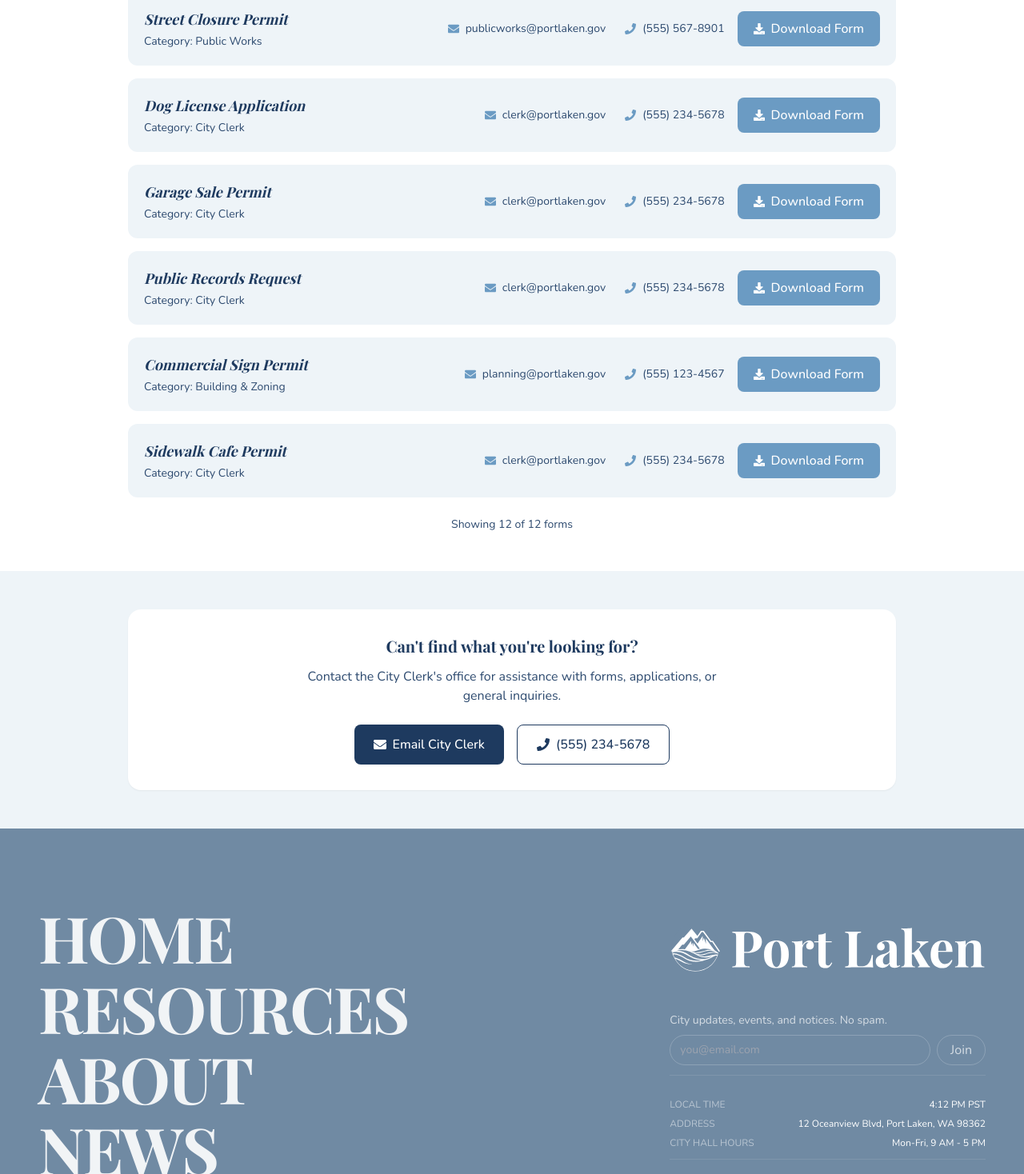
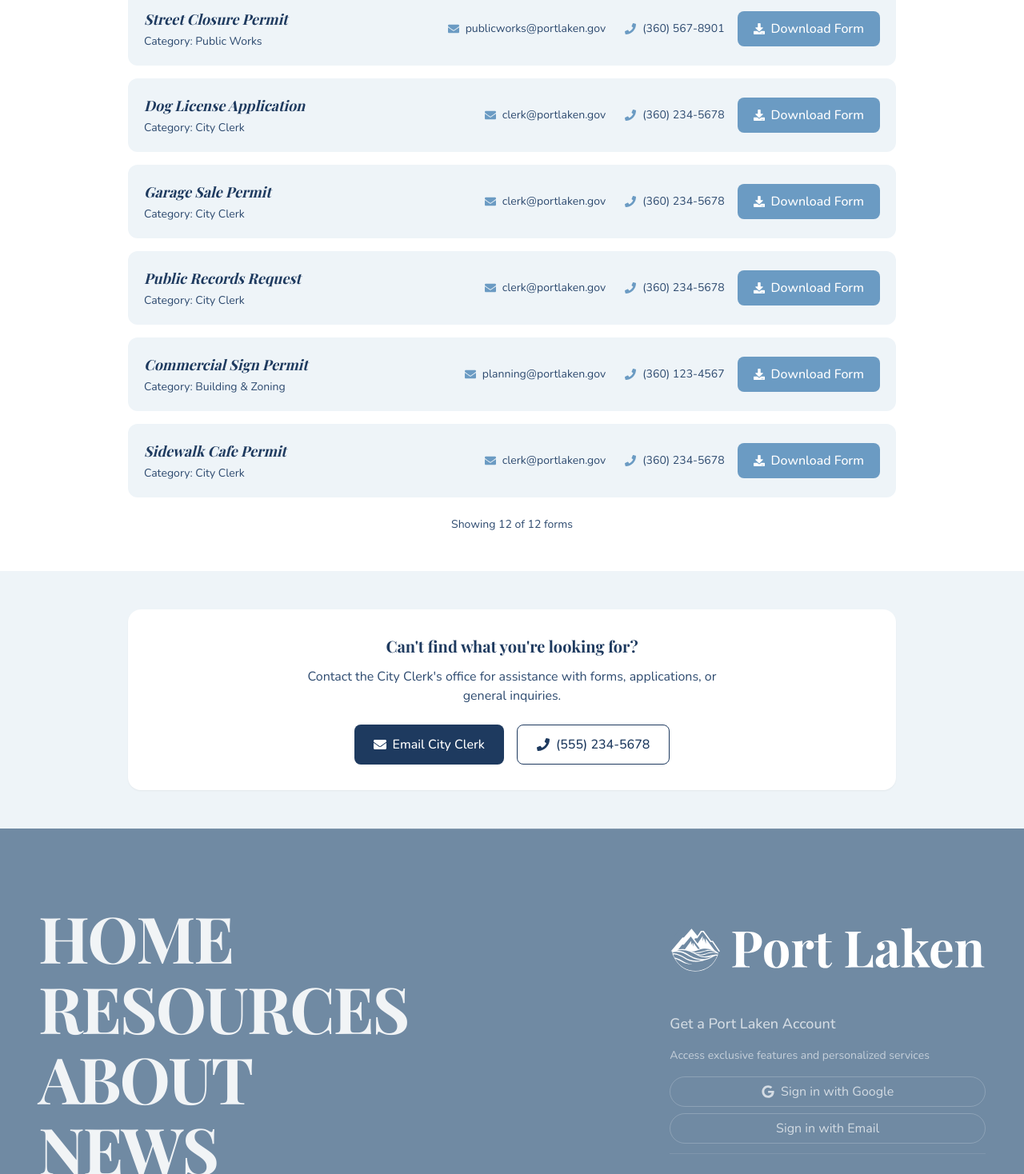
Before and after one commit to CleeYOpro/portLakenWeb, a Next.js app: page /forms in a window 1280 px wide. Shown: the part 1802-3270 px from the top of the page at 80% size. Built offline with nearby package versions, Linux system fonts and the light colour scheme; no server answers; a web font is replaced by a local one.

Commit message:
feat: Implement user account creation page with email/password and Google sign-up.

```diff
--- a/app/boards-committees/apply/page.tsx
+++ b/app/boards-committees/apply/page.tsx
@@ -259,7 +259,7 @@ export default function ApplyPage() {
                         onChange={handleInputChange}
                         required
                         className="w-full px-4 py-3 bg-gray-50 border border-gray-200 rounded-xl font-nunito text-gray-700 focus:outline-none focus:ring-2 focus:ring-[#708AA3]/30 focus:border-[#708AA3] transition-all"
-                        placeholder="(555) 123-4567"
+                        placeholder="(360) 597-3322"
                       />
                     </div>
                     <div>
--- a/app/components/Footer.tsx
+++ b/app/components/Footer.tsx
@@ -7,9 +7,10 @@ import {
   FaDirections
 } from "react-icons/fa";
 import { FaXTwitter, FaFacebookF } from "react-icons/fa6";
-import { FaPhone, FaEnvelope } from "react-icons/fa";
+import { FaPhone, FaEnvelope, FaGoogle } from "react-icons/fa";
 import { motion } from "framer-motion";
 import Image from "next/image";
+import { useAuth } from "@/context/AuthContext"; // Import the useAuth hook
 
 export default function Footer() {
   const containerVariants = {
@@ -29,6 +30,18 @@ export default function Footer() {
       opacity: 1,
       y: 0,
       transition: { duration: 0.6, ease: [0.22, 1, 0.36, 1] as const }
+    }
+  };
+
+  const { user, loading, signInWithGoogle } = useAuth(); // Get user info from auth context
+
+  const handleSignInWithGoogle = async () => {
+    if (!loading && !user) {
+      try {
+        await signInWithGoogle();
+      } catch (error) {
+        console.error("Error signing in with Google:", error);
+      }
     }
   };
 
@@ -75,7 +88,7 @@ export default function Footer() {
 
           </div>
 
-          {/* Right Column: Newsletter, Utils, Socials, Bottom */}
+          {/* Right Column: Account Section, Utils, Socials, Bottom */}
           <div className="flex flex-col h-full lg:w-1/3 gap-4 lg:min-h-[400px] w-full">
 
             {/* SVG Logo at the top */}
@@ -96,31 +109,62 @@ export default function Footer() {
 
 
 
-            {/* Newsletter */}
+            {/* Port Laken Account Section */}
             <motion.div
               variants={itemVariants}
-              className="flex flex-col gap-2 text-white/70 py-3 border-b border-white/10 w-full"
+              className="flex flex-col gap-4 text-white/70 py-3 border-b border-white/10 w-full"
             >
-              <p className="text-sm max-w-full">
-                City updates, events, and notices. No spam.
-              </p>
-              <form className="flex flex-col sm:flex-row gap-2 w-full max-w-full">
-                <input
-                  type="email"
-                  placeholder="you@email.com"
-                  className="flex-1 bg-transparent border border-white/20 rounded-full px-3 py-1.5 text-sm text-white w-full"
-                />
-                <button
+              {user ? (
+                // Show welcome message if user is logged in
+                <div className="flex flex-col gap-3">
+                  <h3 className="text-lg font-medium">Port Laken welcomes you back, {user.displayName || user.email?.split('@')[0]}</h3>
+
+                  <Link
+                    href="/dashboard"
                     className="px-4 py-1.5 rounded-full border border-white/20
                               bg-transparent
                               text-white/70
                               flex items-center justify-center
                               transition-all duration-300
-                            hover:bg-white hover:text-[#708aa3] w-full sm:w-auto"
+                              hover:bg-white hover:text-[#708aa3] w-full sm:w-auto text-center"
                   >
-                  Join
+                    View your Port Laken Dashboard
+                  </Link>
+                </div>
+              ) : (
+                // Show sign in options if user is not logged in
+                <>
+                  <h3 className="text-lg font-medium">Get a Port Laken Account</h3>
+                  <p className="text-sm max-w-full text-white/60">Access exclusive features and personalized services</p>
+
+                  <div className="flex flex-col gap-2 w-full max-w-full">
+                    <button
+                        onClick={handleSignInWithGoogle}
+                        disabled={loading}
+                        className="px-4 py-1.5 rounded-full border border-white/20
+                                bg-transparent
+                                text-white/70
+                                flex items-center justify-center
+                                transition-all duration-300
+                                hover:bg-white hover:text-[#708aa3] w-full disabled:opacity-50 disabled:cursor-not-allowed"
+                      >
+                        <FaGoogle className="mr-2" /> Sign in with Google
                       </button>
-              </form>
+
+                    <Link
+                      href="/sign-in"
+                      className="px-4 py-1.5 rounded-full border border-white/20
+                                bg-transparent
+                                text-white/70
+                                flex items-center justify-center
+                                transition-all duration-300
+                                hover:bg-white hover:text-[#708aa3] w-full"
+                    >
+                      Sign in with Email
+                    </Link>
+                  </div>
+                </>
+              )}
             </motion.div>
 
             {/* Utils */}
--- a/app/create-account/layout.tsx
+++ b/app/create-account/layout.tsx
@@ -1,4 +1,5 @@
 import Navbar from "../components/Navbar";
+import { Suspense } from "react";
 
 export default function CreateAccountLayout({
   children,
@@ -9,7 +10,9 @@ export default function CreateAccountLayout({
     <div className="min-h-screen flex flex-col">
       <Navbar />
       <main className="flex-1">
-        {children}
+        <Suspense fallback={<div>Loading...</div>}>
+          {children}
+        </Suspense>
       </main>
     </div>
   );
--- a/app/departments/police-department/page.tsx
+++ b/app/departments/police-department/page.tsx
@@ -135,7 +135,7 @@ export default function PoliceDepartmentPage() {
               </div>
               <div className="bg-white/10 border border-white/20 rounded-2xl px-8 py-5 text-center">
                 <div className="text-white/60 text-xs uppercase tracking-widest mb-1">Non-Emergency</div>
-                <div className="text-2xl font-bold text-white">(555) 400-5000</div>
+                <div className="text-2xl font-bold text-white">(360) 597-3322</div>
               </div>
             </div>
           </RevealOnScroll>
--- a/app/forms/page.tsx
+++ b/app/forms/page.tsx
@@ -58,84 +58,84 @@ const allForms: Form[] = [
     title: "Residential Building Permit Application",
     category: "Building & Zoning",
     email: "planning@portlaken.gov",
-    phone: "(555) 123-4567",
+    phone: "(3) 123-4567",
   },
   {
     id: 2,
     title: "Special Event Permit Application",
     category: "City Clerk",
     email: "clerk@portlaken.gov",
-    phone: "(555) 234-5678",
+    phone: "(360) 234-5678",
   },
   {
     id: 3,
     title: "Park Facility Reservation Form",
     category: "Parks & Recreation",
     email: "parks@portlaken.gov",
-    phone: "(555) 345-6789",
+    phone: "(360) 345-6789",
   },
   {
     id: 4,
     title: "Business License Application",
     category: "Finance",
     email: "finance@portlaken.gov",
-    phone: "(555) 456-7890",
+    phone: "(360) 456-7890",
   },
   {
     id: 5,
     title: "Zoning Variance Request",
     category: "Building & Zoning",
     email: "planning@portlaken.gov",
-    phone: "(555) 123-4567",
+    phone: "(360) 123-4567",
   },
   {
     id: 6,
     title: "Water Service Connection Application",
     category: "Public Works",
     email: "utilities@portlaken.gov",
-    phone: "(555) 567-8901",
+    phone: "(360) 567-8901",
   },
   {
     id: 7,
     title: "Street Closure Permit",
     category: "Public Works",
     email: "publicworks@portlaken.gov",
-    phone: "(555) 567-8901",
+    phone: "(360) 567-8901",
   },
   {
     id: 8,
     title: "Dog License Application",
     category: "City Clerk",
     email: "clerk@portlaken.gov",
-    phone: "(555) 234-5678",
+    phone: "(360) 234-5678",
   },
   {
     id: 9,
     title: "Garage Sale Permit",
     category: "City Clerk",
     email: "clerk@portlaken.gov",
-    phone: "(555) 234-5678",
+    phone: "(360) 234-5678",
   },
   {
     id: 10,
     title: "Public Records Request",
     category: "City Clerk",
     email: "clerk@portlaken.gov",
-    phone: "(555) 234-5678",
+    phone: "(360) 234-5678",
   },
   {
     id: 11,
     title: "Commercial Sign Permit",
     category: "Building & Zoning",
     email: "planning@portlaken.gov",
-    phone: "(555) 123-4567",
+    phone: "(360) 123-4567",
   },
   {
     id: 12,
     title: "Sidewalk Cafe Permit",
     category: "City Clerk",
     email: "clerk@portlaken.gov",
-    phone: "(555) 234-5678",
+    phone: "(360) 234-5678",
   },
 ];
 
--- a/app/news/[slug]/page.tsx
+++ b/app/news/[slug]/page.tsx
@@ -242,7 +242,7 @@ const articles: Record<string, Article> = {
       "Following 18 months of resident complaints and three separate draft ordinances, the council unanimously approved a comprehensive short-term rental regulatory framework taking effect April 12.",
       "Key provisions: all operators must obtain a city permit, renewable annually at $250. Rentals in residential zones are capped at 90 days per calendar year. Operators must designate a local contact person available by phone within one hour during any active rental. Properties with three or more substantiated noise or nuisance complaints within 12 months face permit suspension.",
       "Fines for operating without a permit begin at $500 per day. Repeat violations can result in permanent permit ineligibility. The ordinance explicitly exempts hosted rentals — where the property owner is present — from the 90-day cap, addressing concerns from residents who rely on occasional rental income to offset rising mortgage costs.",
-      "Current operators have 90 days to register and comply. The permit application portal will be live at the city website by January 31. Questions: Office of Community Development at (555) 400-4100.",
+      "Current operators have 90 days to register and comply. The permit application portal will be live at the city website by January 31. Questions: Office of Community Development at (360) 597-3322.",
       "DOWNTOWN PARKING STUDY: $75,000 AUTHORIZED:",
       "The council authorized $75,000 for a comprehensive downtown parking study by traffic engineering firm Meridian Associates. The study will analyze current utilization across all public and private surface lots and on-street spaces, model demand under the Downtown Revitalization Initiative's development program, and evaluate options including a structured parking facility, dynamic pricing, and shared parking agreements with private lot owners.",
       "Results are expected by August, at which point staff will present findings and a recommendation on whether to move forward with structured parking.",
--- a/app/page.tsx
+++ b/app/page.tsx
@@ -3,7 +3,7 @@
 import { useState, useEffect, useRef } from "react";
 import { useRouter } from "next/navigation";
 import Link from "next/link";
-import { useAuth } from "@/context/AuthContext";
+import { useAuth } from "@/context/AuthContext";  // Make sure to destructure loading as well
 import Image from "next/image";
 import { IoMdAlert } from "react-icons/io";
 import { HiDocumentText } from "react-icons/hi";
@@ -128,7 +128,7 @@ export default function Home() {
   const [activeSlide, setActiveSlide] = useState(0);
   const [scrolled, setScrolled] = useState(false);
   const [paused, setPaused] = useState(false);
-  const { user } = useAuth(); // Get the authenticated user
+  const { user, loading } = useAuth(); // Get the authenticated user and loading state
 
   useEffect(() => {
     if (paused) return;
@@ -260,10 +260,37 @@ export default function Home() {
               const [first, ...rest] = action.title.split(' ');
               const second = rest.join(' ') || '';
 
+              // Determine the href based on auth state and loading status
+              let href;
+              if (loading) {
+                // While loading, prevent navigation by linking to '#'
+                href = '#';
+              } else if (user) {
+                // Authenticated user goes to the authLink
+                href = action.authLink;
+              } else {
+                // Non-authenticated user goes to sign-in with callback
+                href = `${action.nonAuthLink}?callbackUrl=${encodeURIComponent(action.authLink)}`;
+              }
+
               return (
-                <a
+                <Link
                   key={idx}
-                  href={user ? action.authLink : action.nonAuthLink}
+                  href={href}
+                  onClick={(e) => {
+                    // If auth state is still loading, prevent the click
+                    if (loading) {
+                      e.preventDefault();
+                      // Optionally show a message or do nothing
+                      return;
+                    }
+
+                    // If user is authenticated, allow normal navigation
+                    if (user) return;
+
+                    // If user is not authenticated, the link already includes callback URL
+                    // So we don't need additional logic here
+                  }}
                   className={`
               group relative block
               transition-all duration-500 ease-out
@@ -319,10 +346,9 @@ export default function Home() {
                 bg-gradient-to-br from-primary/20 via-primary/10 to-transparent
                 blur-xl -z-10
                 scale-110 group-hover:scale-125
-                [@media(hover:hover)]:block hidden
               `}
-                  />
-                </a>
+                  ></div>
+                </Link>
               );
             })}
           </div>
@@ -847,6 +873,7 @@ function AccountSection() {
   // ── Signed-out state: unified two-column layout ──────────────────────────
   return (
     <section className="relative py-20 px-6 md:px-20 overflow-hidden animate-[fadeIn_0.8s_ease]">
+      {/* Background Glow */}
       <div className="absolute inset-0 -z-10">
         <div className="absolute top-1/2 left-1/2 -translate-x-1/2 -translate-y-1/2 w-[900px] h-[500px] bg-primary-shade/10 rounded-full blur-3xl" />
       </div>
@@ -854,42 +881,26 @@ function AccountSection() {
       <div className="max-w-6xl mx-auto">
         <div className="grid md:grid-cols-2 gap-12 lg:gap-20 items-start">
 
-          {/* Left */}
-          <div className="space-y-7">
-            <p className="text-primary-shade/40 text-xs font-semibold tracking-[0.18em] uppercase">
-              Port Laken · Your City
+          {/* Left Side */}
+          <div className="space-y-6">
+            <h3 className="font-playfair text-4xl md:text-5xl font-bold text-primary-shade leading-tight tracking-tight">
+              <span className="italic">Stay in the loop.</span> Get the latest stories, highlights, and the people shaping Port Laken.
+            </h3>
+            <p className="text-primary-shade/70 text-sm font-light tracking-wide hover:text-primary-shade/90 transition-colors duration-300 max-w-md">
+              Create your Port Laken Account to get started.
             </p>
-            <h3 className="font-playfair text-5xl md:text-6xl font-bold text-primary-shade leading-tight tracking-tight">
-              <span className="italic">Stay in the loop.</span>
-            </h3>
-            <p className="text-primary-shade/60 text-lg font-light leading-relaxed max-w-md">
-              Port Laken&apos;s latest stories, creative highlights, and the people shaping our city&apos;s future — all in one place.
-            </p>
-            <ul className="space-y-3">
-              {[
-                "Breaking city news & council updates",
-                "Resident stories & community spotlights",
-                "Events, parks, and local business finds",
-              ].map((item) => (
-                <li key={item} className="flex items-start gap-3 text-base text-primary-shade/70 font-light">
-                  <span className="w-2 h-2 rounded-full bg-primary-shade/60 flex-shrink-0 mt-1" />
-                  {item}
-                </li>
-              ))}
-            </ul>
+
           </div>
 
-          {/* Right */}
-          <div className="space-y-5 bg-white/70 backdrop-blur-xl border border-primary-shade/10 rounded-3xl p-8 shadow-xl">
-            <p className="text-primary-shade/40 text-xs font-semibold tracking-[0.18em] uppercase text-center">
-              Join Port Laken
-            </p>
-
-            {/* Google button */}
+          {/* Right Side */}
+          <div className="space-y-6 flex flex-col justify-start">
+
+
+            {/* Google Button */}
             <button
               onClick={handleGoogle}
               disabled={googleLoading}
-              className="group relative w-full flex items-center gap-4 px-6 py-4 rounded-2xl border-2 border-primary-shade/20 bg-white hover:border-primary-shade hover:shadow-lg transition-all duration-300 hover:-translate-y-0.5 active:scale-[0.98] disabled:opacity-60"
+              className="group relative w-full flex items-center gap-4 px-6 py-4 rounded-2xl border-2 border-primary-shade/20 bg-white hover:bg-primary-shade/5 transition-all duration-300 hover:-translate-y-0.5 active:scale-[0.98] disabled:opacity-60"
             >
               <svg className="w-5 h-5 flex-shrink-0" viewBox="0 0 24 24">
                 <path fill="#4285F4" d="M22.56 12.25c0-.78-.07-1.53-.2-2.25H12v4.26h5.92c-.26 1.37-1.04 2.53-2.21 3.31v2.77h3.57c2.08-1.92 3.28-4.74 3.28-8.09z" />
@@ -912,21 +923,21 @@ function AccountSection() {
               <div className="flex-1 h-px bg-primary-shade/15" />
             </div>
 
-            {/* Email button */}
+            {/* Email Button */}
             <Link
               href="/create-account"
-              className="group relative w-full flex items-center gap-4 px-6 py-4 rounded-2xl border-2 border-primary-shade bg-transparent overflow-hidden transition-all duration-300 hover:shadow-xl hover:-translate-y-0.5 active:scale-[0.98]"
+              className="group relative w-full flex items-center gap-4 px-6 py-4 rounded-2xl border-2 border-primary-shade bg-transparent overflow-hidden transition-all duration-300 hover:bg-primary-shade/5 hover:-translate-y-0.5 active:scale-[0.98]"
             >
-              <div className="absolute inset-0 bg-primary-shade translate-x-[-100%] group-hover:translate-x-0 transition-transform duration-500 ease-out z-0" />
-              <svg className="relative z-10 w-5 h-5 flex-shrink-0 text-primary-shade group-hover:text-white transition-colors duration-300" fill="none" viewBox="0 0 24 24" stroke="currentColor" strokeWidth={2}>
+              <svg className="w-5 h-5 flex-shrink-0 text-primary-shade group-hover:text-primary-shade/80 transition-colors duration-300" fill="none" viewBox="0 0 24 24" stroke="currentColor" strokeWidth={2}>
                 <path strokeLinecap="round" strokeLinejoin="round" d="M16 12a4 4 0 10-8 0 4 4 0 008 0zm0 0v1.5a2.5 2.5 0 005 0V12a9 9 0 10-9 9m4.5-1.206a8.959 8.959 0 01-4.5 1.207" />
               </svg>
-              <span className="relative z-10 flex-1 text-left font-semibold text-primary-shade group-hover:text-white tracking-wide text-sm transition-colors duration-300">
+              <span className="flex-1 text-left font-semibold text-primary-shade group-hover:text-primary-shade/90 tracking-wide text-sm transition-colors duration-300">
                 Get Updates
               </span>
-              <FaArrowRight className="relative z-10 text-primary-shade/40 group-hover:text-white group-hover:translate-x-1 transition-all duration-300 text-xs" />
+              <FaArrowRight className="text-primary-shade/30 group-hover:text-primary-shade group-hover:translate-x-1 transition-all duration-300 text-xs" />
             </Link>
 
+            {/* Sign in / Trust */}
             <p className="text-xs text-primary-shade/40 text-center pt-1">
               Already have an account?{" "}
               <Link href="/sign-in" className="underline underline-offset-2 hover:text-primary-shade transition-colors">
@@ -934,9 +945,6 @@ function AccountSection() {
               </Link>
             </p>
 
-            <p className="text-xs text-primary-shade/40 text-center">
-              Free forever. No spam. Unsubscribe anytime.
-            </p>
           </div>
 
         </div>
--- a/app/sign-in/layout.tsx
+++ b/app/sign-in/layout.tsx
@@ -1,4 +1,5 @@
 import Navbar from "../components/Navbar";
+import { Suspense } from "react";
 
 export default function SignInLayout({
   children,
@@ -9,7 +10,9 @@ export default function SignInLayout({
     <div className="min-h-screen flex flex-col" suppressHydrationWarning>
       <Navbar />
       <main className="flex-1">
-        {children}
+        <Suspense fallback={<div>Loading...</div>}>
+          {children}
+        </Suspense>
       </main>
     </div>
   );
```
Also changed, not shown: app/create-account/page.tsx (+2 -7 lines), app/sign-in/page.tsx (+7 -5 lines). Lines whose indentation alone changed are shown as unchanged.
